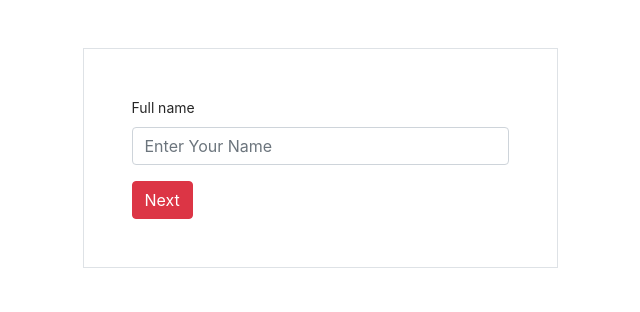
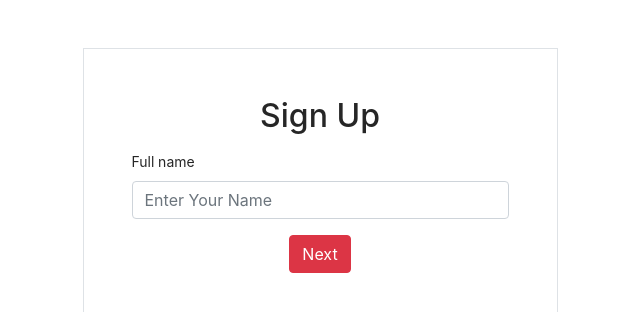
Before and after one commit to harisasif8/Nisum-hackathon, a React (Create React App) app: page /form in a window 1280 px wide. Shown: the top 312 px of the page, without its empty margins (320-960 px from the left). Built offline with nearby package versions, Linux system fonts and the light colour scheme; no server answers.

Commit message:
milestone 1 and 2 completed

```diff
--- a/src/components/Form.js
+++ b/src/components/Form.js
@@ -39,12 +39,15 @@ const Form = () => {
                     <div className="container">
                         <div className="row mt-5">
                             <div className="col-lg-5 border p-5 mx-auto my-auto ">
+                                <h2 className='text-center'>Sign Up</h2>
                                 <form>
                                     <div className="form-group">
-                                        <label htmlFor="exampleInputEmail1">Full name</label>
-                                        <input type="text" className="form-control" onChange={(event) => handleChange(event)} name='name' value={formData.name} id="exampleInputEmail1" aria-describedby="emailHelp" placeholder="Enter Your Name" required />
+                                        <label>Full name</label>
+                                        <input type="text" className="form-control" onChange={(event) => handleChange(event)} name='name' value={formData.name} placeholder="Enter Your Name" required />
                                     </div>
-                                    <button type="button" onClick={nextPage} className="btn btn-danger">Next</button>
+                                    <div className='text-center'>
+                                        <button type="button" onClick={nextPage} className="btn btn-danger mx-3 ">Next</button>
+                                    </div>
                                 </form>
                             </div>
                         </div>
@@ -57,6 +60,7 @@ const Form = () => {
                     <div className="container">
                         <div className="row mt-5">
                             <div className="col-lg-5 border p-5 mx-auto my-auto ">
+                                <h2 className='text-center'>Sign Up</h2>
                                 <form>
                                     <div className="form-group">
                                         <label htmlFor="exampleInputEmail1">Email address</label>
@@ -79,9 +83,10 @@ const Form = () => {
                     <div className="container">
                         <div className="row mt-5">
                             <div className="col-lg-5 border p-5 mx-auto my-auto ">
+                                <h2 className='text-center'>Sign Up</h2>
                                 <form>
                                     <div className="form-group">
-                                        <label htmlFor="exampleInputEmail1">Job Role</label>
+                                        <label>Job Role</label>
                                         <input type="text" className="form-control" onChange={(event) => handleChange(event)} name='jobRole' value={formData.jobRole} placeholder="Enter Job role" required />
                                     </div>
                                     <div className='text-center'>
@@ -100,9 +105,10 @@ const Form = () => {
                     <div className="container">
                         <div className="row mt-5">
                             <div className="col-lg-5 border p-5 mx-auto my-auto ">
+                                <h2 className='text-center'>Sign Up</h2>
                                 <form>
                                     <div className="form-group">
-                                        <label htmlFor="exampleInputEmail1">Date of Birth</label>
+                                        <label>Date of Birth</label>
                                         <input type="date" className="form-control" onChange={(event) => handleChange(event)} name='dob' value={formData.dob} placeholder="Date of Birth" required />
                                     </div>
                                     <div className='text-center'>
@@ -121,9 +127,10 @@ const Form = () => {
                     <div className="container">
                         <div className="row mt-5">
                             <div className="col-lg-5 border p-5 mx-auto my-auto ">
+                                <h2 className='text-center'>Sign Up</h2>
                                 <form>
                                     <div className="form-group">
-                                        <label htmlFor="exampleInputEmail1">Password</label>
+                                        <label>Password</label>
                                         <input type="text" className="form-control" onChange={(event) => handleChange(event)} name='password' value={formData.password} placeholder="Enter your password" required />
                                     </div>
                                     <div className='text-center'>
```
